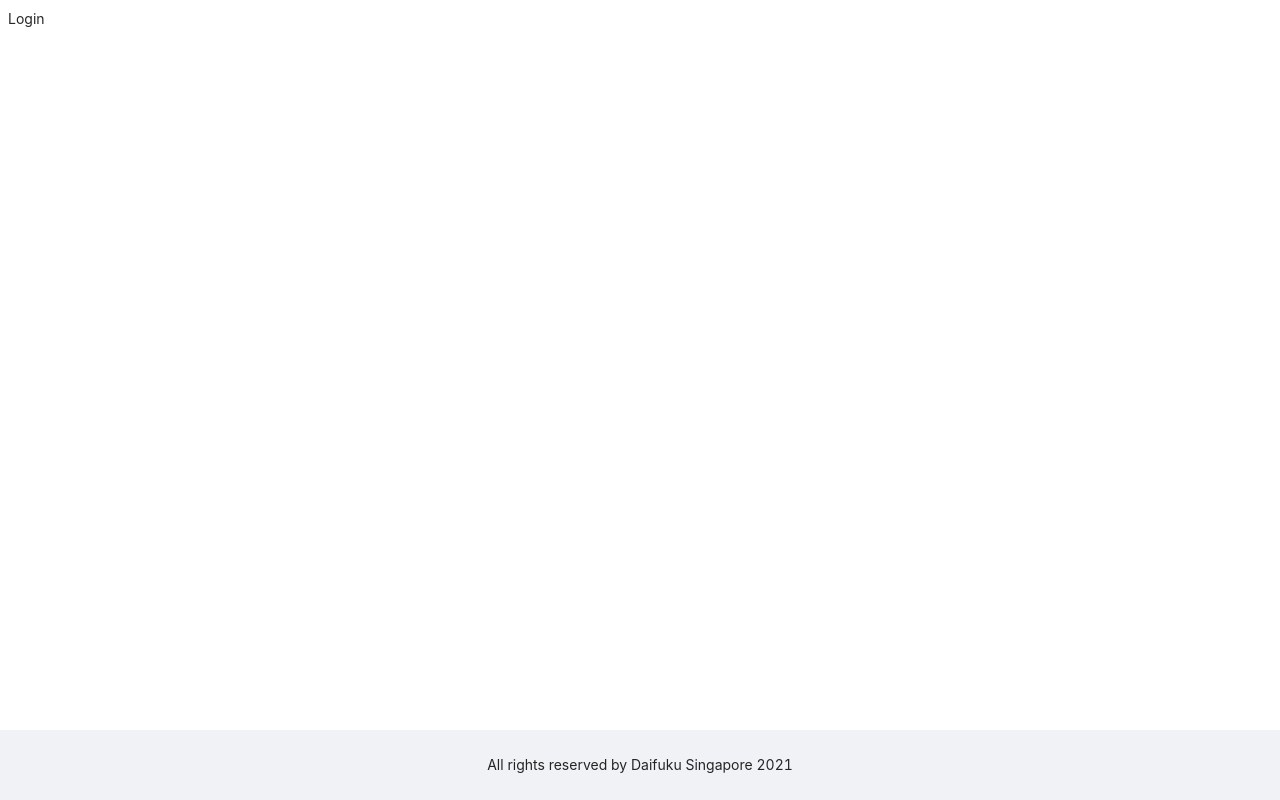
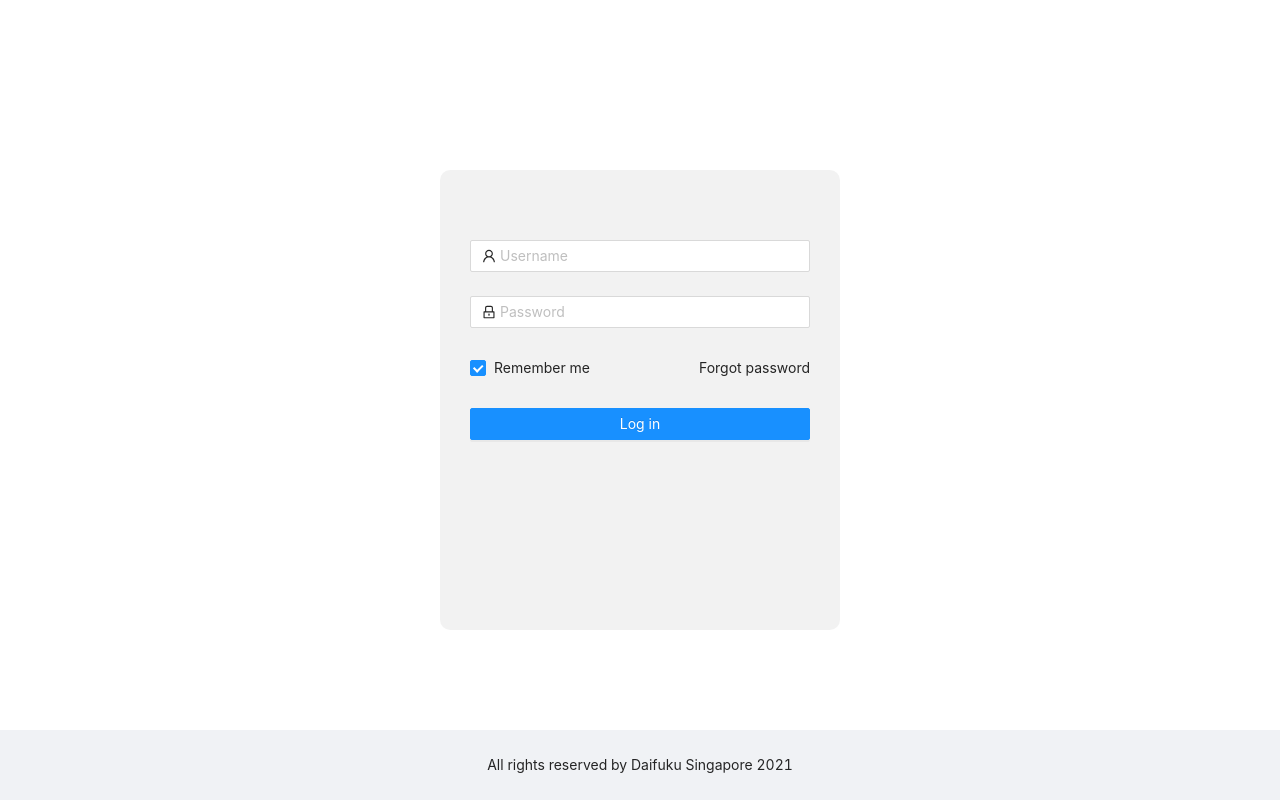
Before and after one commit to xueyublue/oms-next, a Next.js app: page /login in a window 1280 px wide. Built offline with nearby package versions, Linux system fonts and the light colour scheme; no server answers.

Commit message:
added login page almost ready

```diff
--- a/pages/_app.js
+++ b/pages/_app.js
@@ -13,15 +13,14 @@ function MyApp({ Component, pageProps }) {
   const [pageWithoutNavigation, setPageWithoutNavigation] = useState(false);
   const { asPath } = useRouter();
   if (asPath === "/login" && !pageWithoutNavigation) setPageWithoutNavigation(true);
+  if (asPath !== "/login" && pageWithoutNavigation) setPageWithoutNavigation(false);
+  console.log(pageWithoutNavigation);
 
   if (pageWithoutNavigation)
     return (
       <Layout>
         <Layout className="site-layout" className="site-layout" style={{ minHeight: "100vh" }}>
-          <Content
-            className="site-layout-background"
-            style={{ padding: 8,}}
-          >
+          <Content className="site-layout-background" style={{ padding: 8 }}>
             <Component {...pageProps} />
           </Content>
           <Footer style={{ textAlign: "center" }}>All rights reserved by Daifuku Singapore 2021</Footer>
--- a/pages/login.js
+++ b/pages/login.js
@@ -1,7 +1,42 @@
 import React from "react";
+import { Form, Button, Input, Checkbox } from "antd";
+import { UserOutlined, LockOutlined } from "@ant-design/icons";
+import styles from "../styles/Login.module.css";
+import Router from "next/router";
 
 const Login = ({ data }) => {
-  return <div>Login</div>;
+  const [form] = Form.useForm();
+
+  const onFinish = (values) => {
+    console.log("Received values of form: ", values);
+    if (values.username === "oms" && values.password === "oms") Router.push("/dashboard");
+  };
+
+  return (
+    <div>
+      <Form name="normal_login" className={styles.loginform} initialValues={{ remember: true }} onFinish={onFinish}>
+        <Form.Item name="username" rules={[{ required: true, message: "Please input your Username!" }]}>
+          <Input prefix={<UserOutlined className="site-form-item-icon" />} placeholder="Username" />
+        </Form.Item>
+        <Form.Item name="password" rules={[{ required: true, message: "Please input your Password!" }]}>
+          <Input prefix={<LockOutlined className="site-form-item-icon" />} type="password" placeholder="Password" />
+        </Form.Item>
+        <Form.Item>
+          <Form.Item name="remember" valuePropName="checked" noStyle>
+            <Checkbox>Remember me</Checkbox>
+          </Form.Item>
+          <a className={styles.loginformforgot} href="">
+            Forgot password
+          </a>
+        </Form.Item>
+        <Form.Item>
+          <Button type="primary" htmlType="submit" className={styles.loginformbutton}>
+            Log in
+          </Button>
+        </Form.Item>
+      </Form>
+    </div>
+  );
 };
 
 export default Login;
--- /dev/null
+++ b/styles/Login.module.css
@@ -0,0 +1,31 @@
+.loginform {
+  max-width: 400px;
+  width: 400px;
+  height: 460px;
+  border-radius: 10px;
+  background: rgba(0, 0, 0, 0.05);
+  color: #fff;
+  top: 50%;
+  left: 50%;
+  position: absolute;
+  transform: translate(-50%, -50%);
+  box-sizing: border-box;
+  padding: 70px 30px;
+}
+.logo {
+  width: 120px;
+  height: 120px;
+  /*border-radius: 50%;*/
+  position: absolute;
+  top: -60px;
+  left: calc(50% - 60px);
+}
+.loginformforgot {
+  float: right;
+}
+.ant-col-rtl .login-form-forgot {
+  float: left;
+}
+.loginformbutton {
+  width: 100%;
+}
```
